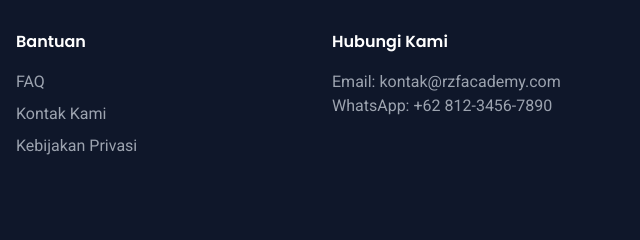
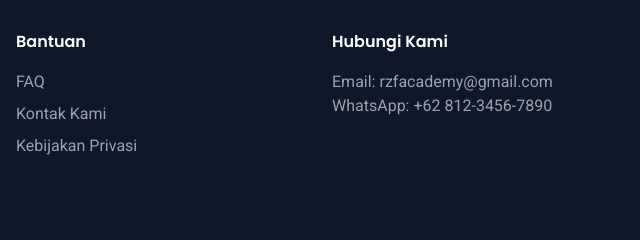
Before and after one commit to agistiana/academy, a plain HTML site: page index.html in a window 1280 px wide. Shown: the part 3073-3313 px from the top of the page, 640-1280 px from the left. Drawn offline with nearby package versions, Linux system fonts and the light colour scheme.

Commit message:
memperbarui emali

```diff
--- a/index.html
+++ b/index.html
@@ -1010,7 +1010,7 @@
           </div>
           <div>
             <h3 class="font-semibold mb-4">Hubungi Kami</h3>
-            <p class="text-gray-400">Email: kontak@rzfacademy.com</p>
+            <p class="text-gray-400">Email: rzfacademy@gmail.com</p>
             <p class="text-gray-400">WhatsApp: +62 812-3456-7890</p>
           </div>
         </div>
```
